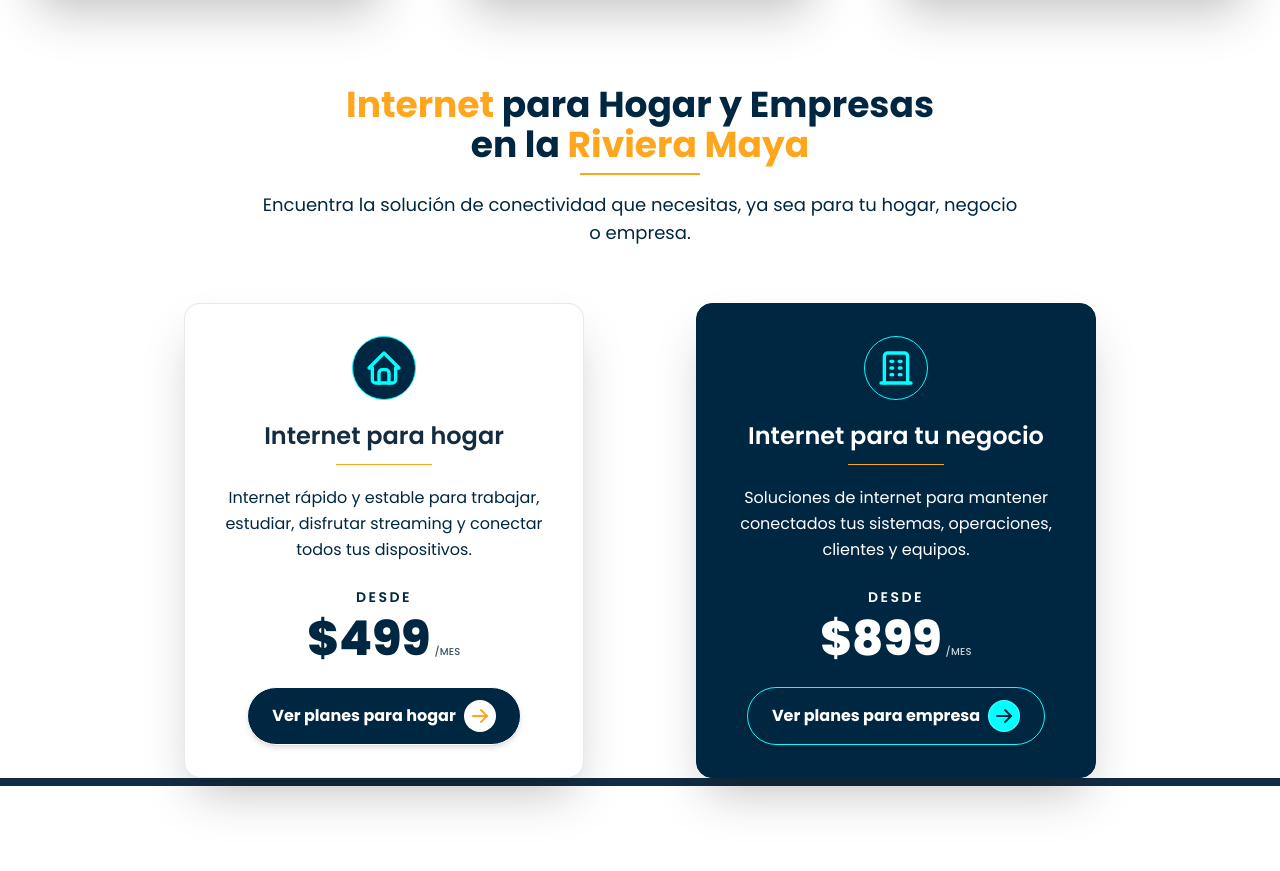
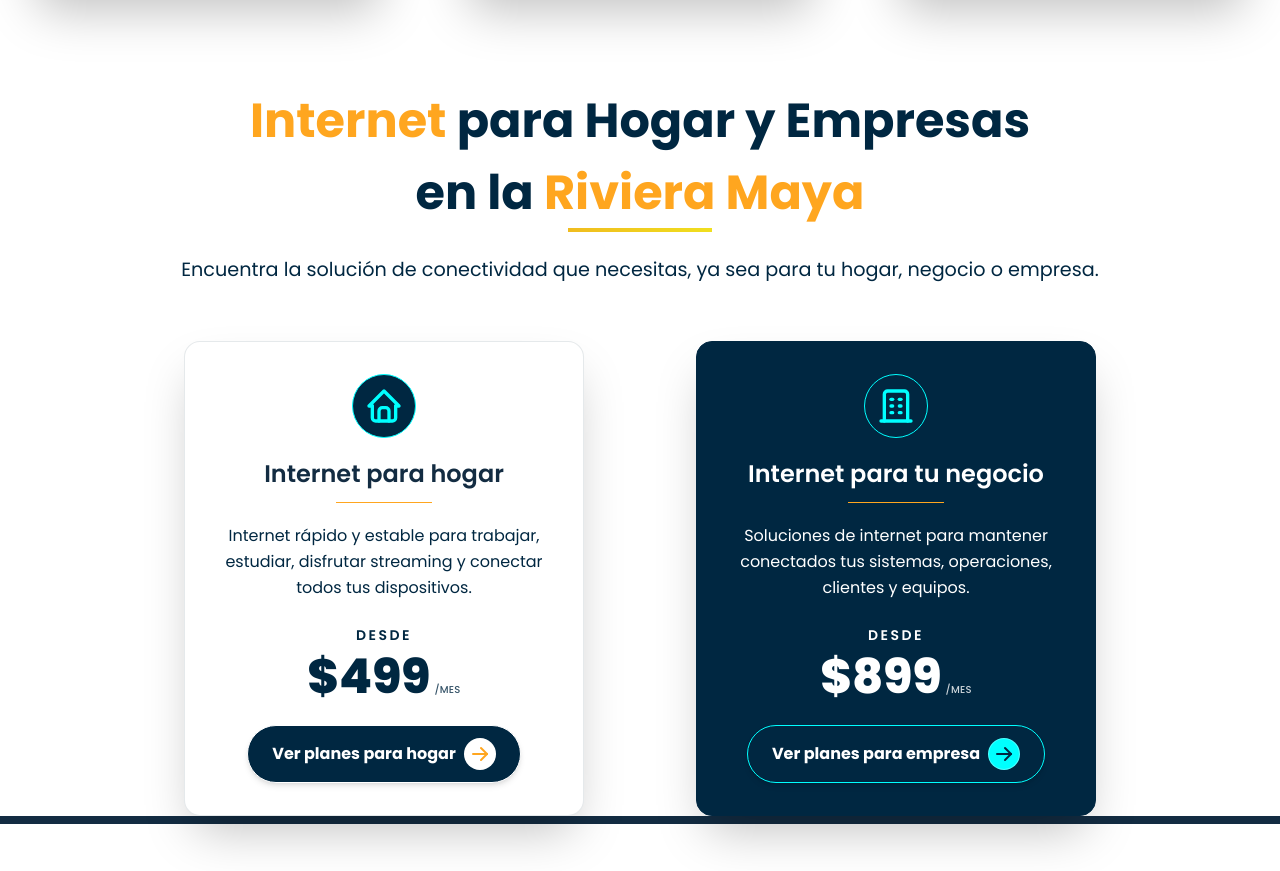
Before and after one commit to Munyaal/enlaces-website, an Astro site: page / in a window 1280 px wide. Shown: the part 1199-2070 px from the top of the page. Built offline with nearby package versions, Linux system fonts and the light colour scheme; Astro itself is replaced by a stand-in of ours.

Commit message:
style: standardize formatting and spacing in Plans component; update class attributes for consistency

```diff
--- a/src/components/home/Plans.astro
+++ b/src/components/home/Plans.astro
@@ -14,9 +14,9 @@
  * internet-empresas).
  */
 
-import IconHome from '../../icons/home.svg'
-import IconBuilding from '../../icons/building.svg'
-import IconArrowRight from '../../icons/arrow-right.svg'
+import IconHome from "../../icons/home.svg";
+import IconBuilding from "../../icons/building.svg";
+import IconArrowRight from "../../icons/arrow-right.svg";
 
 const PLANS = [
   {
@@ -49,23 +49,22 @@ const PLANS = [
   class="border-b-8 border-line bg-light px-6 pt-16 md:pt-20"
 >
   <div class="mx-auto w-full max-w-7xl justify-center text-center items-center">
-    <header class="mb-10 max-w-3xl text-center md:mx-auto md:mb-14">
-      <h2
-        id="plans-title"
-        class="mt-3 text-2xl font-bold text-secondary md:text-4xl"
-      >
+    <header class="mb-10 text-center md:mx-auto md:mb-14">
+      <h2 id="plans-title" class="heading-2 mt-3 font-bold text-secondary">
         <span class="text-primary">Internet</span> para Hogar y Empresas<p>
           en la <span class="text-primary">Riviera Maya</span>
         </p>
       </h2>
-      <hr class="mx-auto mt-2 max-w-30 border-t-2 border-primary" />
-      <p class="mt-4 text-base text-secondary md:text-lg">
+      <hr class="w-36 h-1 bg-accent-grad-r border-0 mx-auto" />
+      <p class="paragraph-md mt-6 text-secondary">
         Encuentra la solución de conectividad que necesitas, ya sea para tu
         hogar, negocio o empresa.
       </p>
     </header>
 
-    <div class="flex flex-col md:flex-row gap-8 md:gap-28 items-center justify-center">
+    <div
+      class="flex flex-col md:flex-row gap-8 md:gap-28 items-center justify-center"
+    >
       {
         PLANS.map((plan) => (
           <article
@@ -82,9 +81,9 @@ const PLANS = [
               ]}
             >
               {plan.tipo === "empresarial" ? (
-                <IconBuilding class='h-10 w-10'/>
+                <IconBuilding class="h-10 w-10" />
               ) : (
-                <IconHome class='h-10 w-10'/>
+                <IconHome class="h-10 w-10" />
               )}
             </div>
             <h3
@@ -151,7 +150,7 @@ const PLANS = [
                       : "border-white/30 bg-light text-primary",
                   ]}
                 >
-                  <IconArrowRight class="h-6 w-6"/>
+                  <IconArrowRight class="h-6 w-6" />
                 </div>
               </a>
             </div>
```
